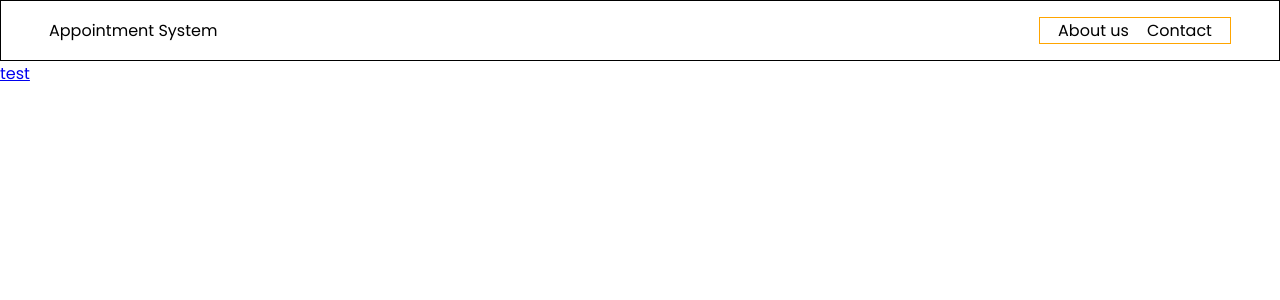
After one commit to hilario001/appointment-system, a PHP site: page / in a window 1280 px wide. The commit adds this page. Shown: the top 300 px of the page. Run offline with PHP 8.4, Linux system fonts and the light colour scheme.

Commit message:
Add index.php (landing page) and auth_user_register. Fix pages/user* file names.

```diff
--- a/server/auto_include.php
+++ b/autoload_register.php
@@ -1,4 +1,4 @@
 <?php
 spl_autoload_register(function($class_name) {
-    include "../classes/" . $class_name . ".php";
+    require_once "classes/" . $class_name . ".php";
 });
--- a/classes/Account.php
+++ b/classes/Account.php
@@ -1,5 +1,5 @@
 <?php
-require_once "auto_include.php";
+require_once "../autoload_register.php";
 
 class Account {
     public object $db;
@@ -39,7 +39,6 @@ class Account {
             return false;
         }
 
-        // Hash the password first using BCRYPT then insert into the database.
         $password_hashed = password_hash($password, PASSWORD_BCRYPT);
 
         $query = "INSERT INTO $table (email, password) VALUES (\"$email\", \"$password_hashed\")";
--- a/db.sql
+++ b/db.sql
@@ -14,9 +14,3 @@ CREATE TABLE admin (
         email varchar(50) UNIQUE NOT NULL,
         password varchar(255) NOT NULL
 );
-
-INSERT INTO user (email, password)
-VALUES ("a@gmail.com", "ps"), ("h@gmail.com", "ps");
-
-INSERT INTO admin (email, password)
-VALUES ("ad1@gmail", "ps"), ("ad2@gmail.com", "ps");
--- /dev/null
+++ b/index.php
@@ -0,0 +1,23 @@
+<!doctype html>
+<html lang=en>
+<head>
+    <meta charset="utf-8">
+    <title>Appointment System</title>
+    <meta name="viewport" content="width=device-width, initial-scale=1">
+    <link rel="stylesheet" href="styles/general.css">
+    <link rel="stylesheet" href="styles/font.css">
+    <link rel="stylesheet" href="styles/landing.css">
+</head>
+<body>
+    <nav>
+        <a>Appointment System</a>
+        <ul>
+            <li>About us</li>
+            <li>Contact</li>
+        </ul>
+    </nav>
+    <a href="pages/user_register.php">test</a>
+
+    <script src="js/script.js"></script>
+</body>
+</html>
--- a/pages/user_login.php
+++ b/pages/user_login.php
@@ -15,9 +15,9 @@
             <h1>Login</h1>
             <p>Enter your account details</p>
         <?php
-            require "../server/auto_include.php";
+            require "../autoload_register.php";
 
-            // Handle input errors e.g. incorrect password, none existing accounts
+            // Handle input errors e.g. incorrect password, none existing accounts.
             $flash = new Flash();
             $result = $flash->render('error');
 
@@ -26,7 +26,7 @@
             }
         ?>
         </div>
-        <form action="../server/auth_user.php" method="post">
+        <form action="../server/auth_user_login.php" method="post">
             <input type="email" name="email" placeholder="Email" required>
             <input type="password" name="password" placeholder="Password" required>
             <a class="forgot-pass" href="#">Forgot password?</a>
--- a/pages/user_register.php
+++ b/pages/user_register.php
@@ -9,7 +9,7 @@
 </head>
 <body>
     <h1>Create an account</h1>
-    <form action="register.php" method="post">
+    <form action="../server/auth_user_register.php" method="post">
         <input type="text" name="email" placeholder="Email" required></input>
         <input type="text" name="password" placeholder="Password" required></input>
         <input type="submit" value="Submit">
--- a/styles/font.css
+++ b/styles/font.css
@@ -1,11 +1,11 @@
 @font-face {
     font-family: "Poppins";
-    src: url(../fonts/Poppins-Regular.ttf) format("truetype");
+    src: url(../assets/fonts/Poppins-Regular.ttf) format("truetype");
     font-weight: normal;
 }
 
 @font-face {
     font-family: "Poppins";
-    src: url(../fonts/Poppins-Bold.ttf) format("truetype");
+    src: url(../assets/fonts/Poppins-Bold.ttf) format("truetype");
     font-weight: bold;
 }
--- a/styles/general.css
+++ b/styles/general.css
@@ -1,3 +1,13 @@
 *, *:before, *:after {
     box-sizing: border-box;
 }
+
+body {
+    font-family: Poppins;
+    margin: 0;
+    padding: 0;
+}
+
+ul {
+    padding: 0;
+}
--- /dev/null
+++ b/styles/landing.css
@@ -0,0 +1,15 @@
+nav {
+    border: 1px solid black;
+    display: flex;
+    justify-content: space-between;
+    align-items: center;
+    padding: 0 3rem;
+}
+
+nav ul {
+    display: flex;
+    width: 12rem;
+    border: 1px solid orange;
+    list-style-type: none;
+    justify-content: space-evenly;
+}
```
Also changed, not shown: pages/register.php (deleted, +0 -8 lines), server/auth_user.php (deleted, +0 -8 lines), server/auth_user_login.php (added, +8 -0 lines), server/auth_user_register.php (added, +8 -0 lines), .todo.txt (deleted), README.md, pages/user_dashboard.php (renamed from pages/dashboard.html), 2 other files.
